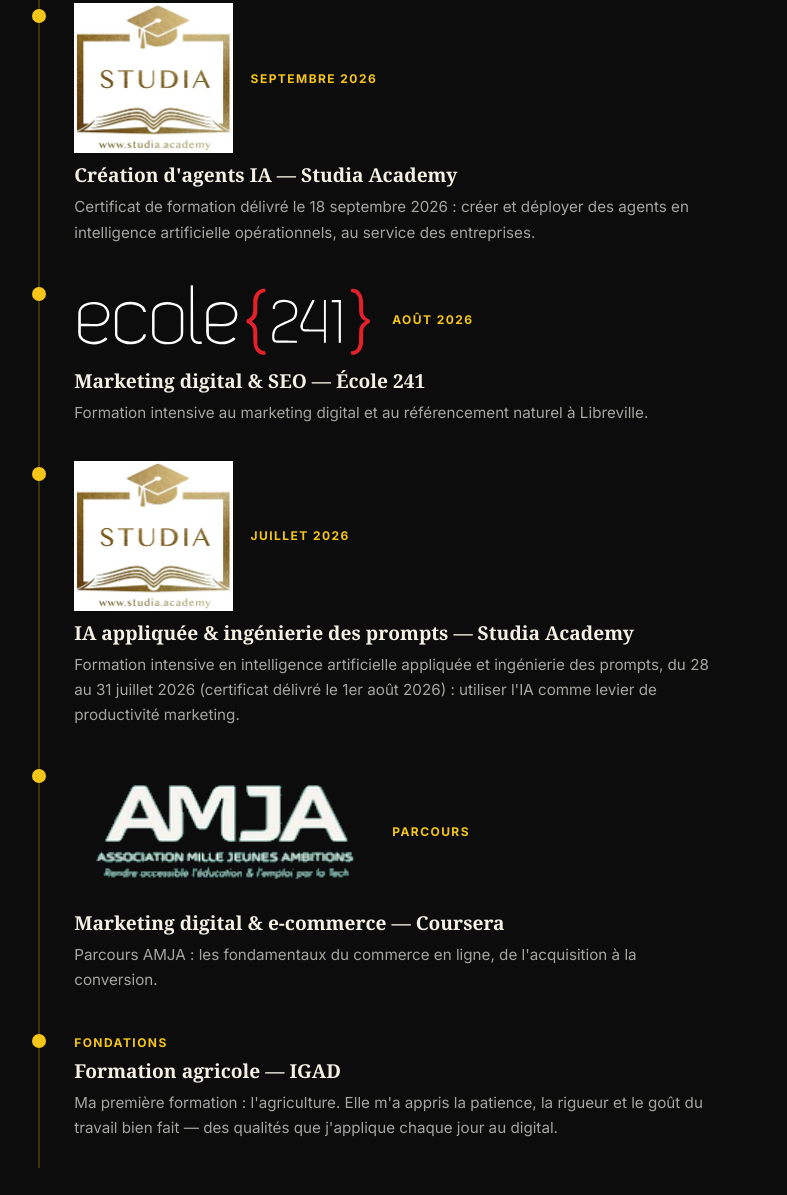
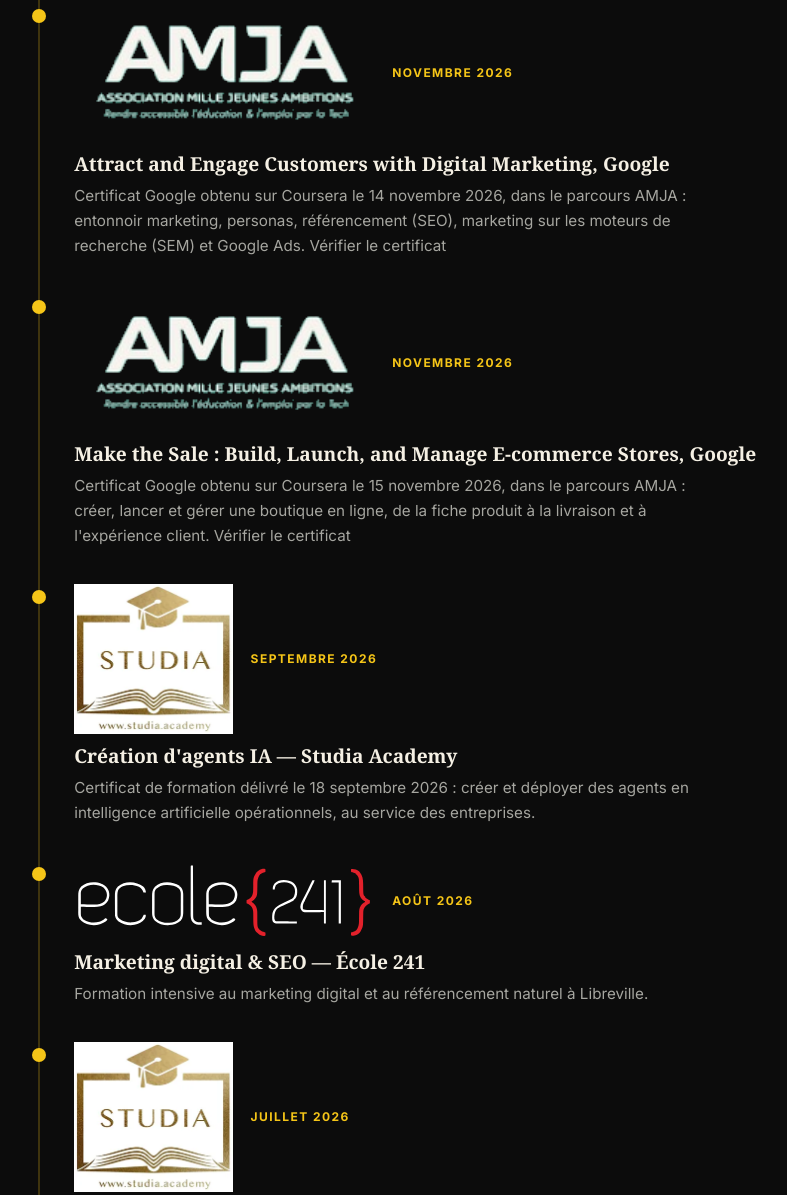
Before and after one commit to JuniorBerger/JuniorBerger.github.io, a plain HTML site: page index.html in a window 1280 px wide. Shown: the part 1928-3123 px from the top of the page, without its empty margins (21-808 px from the left). Drawn offline with Linux system fonts and the light colour scheme; a web font is replaced by a local one.

Commit message:
Ajout des deux certificats Google (Coursera) au parcours

```diff
--- a/index.html
+++ b/index.html
@@ -118,6 +118,22 @@
       </div>
       <div class="etape reveal">
         <div class="etape-head">
+          <img class="etape-logo etape-logo--amja" src="images/logo-amja.png" loading="lazy" decoding="async" alt="AMJA — Association Mille Jeunes Ambitions">
+          <span class="etape-date">Novembre 2026</span>
+        </div>
+        <h3>Attract and Engage Customers with Digital Marketing, Google</h3>
+        <p>Certificat Google obtenu sur Coursera le 14 novembre 2026, dans le parcours AMJA : entonnoir marketing, personas, référencement (SEO), marketing sur les moteurs de recherche (SEM) et Google Ads. <a href="https://www.coursera.org/account/accomplishments/records/2HQ1D7YDTVER" target="_blank" rel="noopener">Vérifier le certificat</a></p>
+      </div>
+      <div class="etape reveal">
+        <div class="etape-head">
+          <img class="etape-logo etape-logo--amja" src="images/logo-amja.png" loading="lazy" decoding="async" alt="AMJA — Association Mille Jeunes Ambitions">
+          <span class="etape-date">Novembre 2026</span>
+        </div>
+        <h3>Make the Sale : Build, Launch, and Manage E-commerce Stores, Google</h3>
+        <p>Certificat Google obtenu sur Coursera le 15 novembre 2026, dans le parcours AMJA : créer, lancer et gérer une boutique en ligne, de la fiche produit à la livraison et à l'expérience client. <a href="https://coursera.org/verify/OB70S1G106I2" target="_blank" rel="noopener">Vérifier le certificat</a></p>
+      </div>
+      <div class="etape reveal">
+        <div class="etape-head">
           <img class="etape-logo etape-logo--studia" src="images/logo-studia.webp" loading="lazy" decoding="async" alt="Studia Academy">
           <span class="etape-date">Septembre 2026</span>
         </div>
@@ -146,7 +162,7 @@
           <span class="etape-date">Parcours</span>
         </div>
         <h3>Marketing digital &amp; e-commerce — Coursera</h3>
-        <p>Parcours AMJA : les fondamentaux du commerce en ligne, de l'acquisition à la conversion.</p>
+        <p>Parcours AMJA « Marketing digital et e-commerce » en cours : deux certificats Google obtenus en novembre 2026 (ci-dessus), deux cours restants pour le badge du parcours.</p>
       </div>
       <div class="etape reveal">
         <span class="etape-date">Fondations</span>
```
